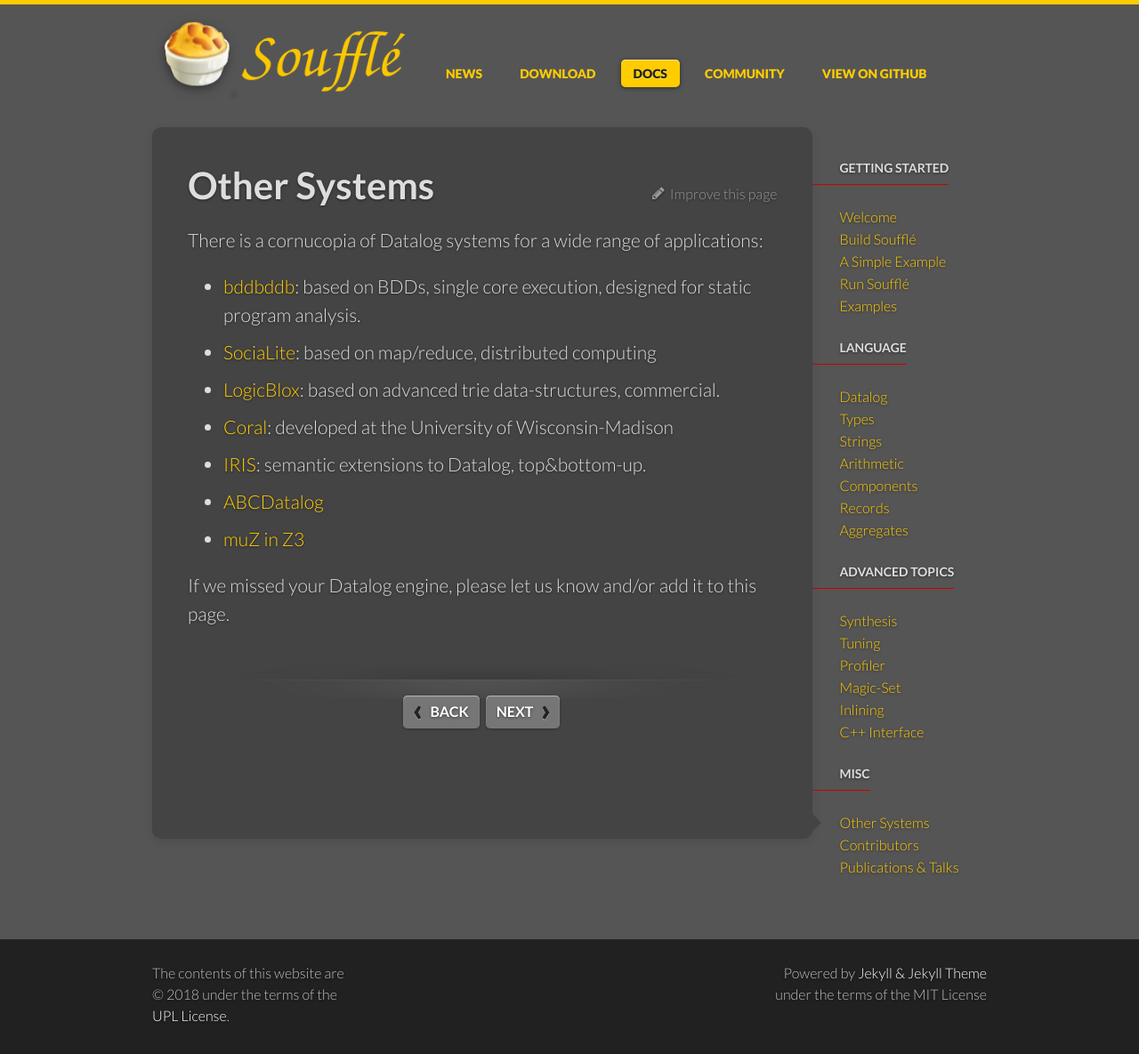
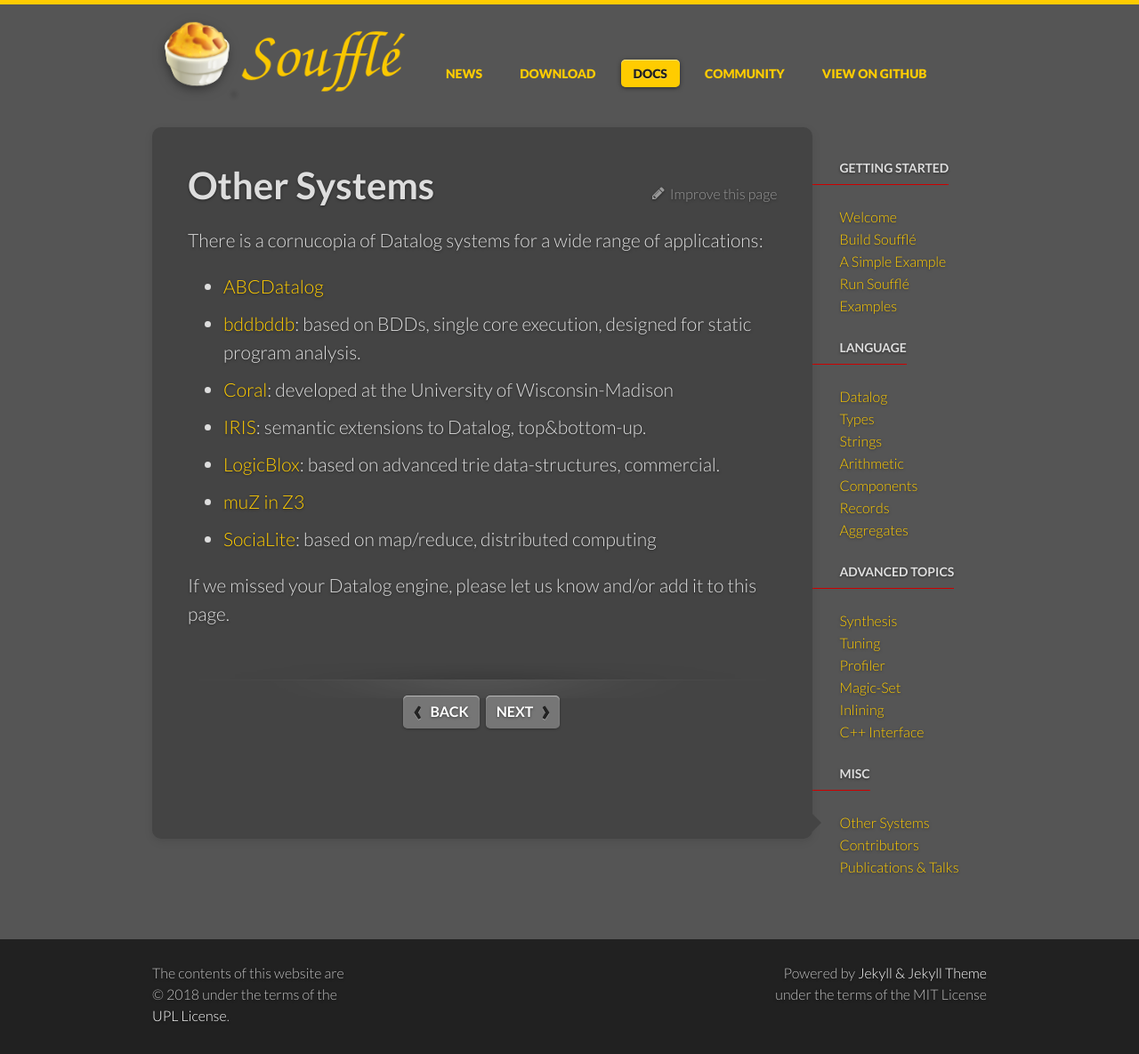
Before and after one commit to souffle-lang/souffle-lang.github.io, a Jekyll site: the page built from _docs/others.md, in a window 1280 px wide. Shown: the whole page at 89% size. Built offline with Jekyll 4.4.1, drawn with Linux system fonts in a browser that asks for light colours.

```diff
--- a/_docs/others.md
+++ b/_docs/others.md
@@ -5,12 +5,12 @@ permalink: /docs/others/
 ---
 There is a cornucopia of Datalog systems for a wide range of applications:
 
+ * [ABCDatalog](http://abcdatalog.seas.harvard.edu)
  * [bddbddb](http://bddbddb.sourceforge.net): based on BDDs, single core execution, designed for static program analysis.
- * [SociaLite](http://socialite-lang.github.io): based on map/reduce, distributed computing
- * [LogicBlox](http://www.logicblox.com/): based on advanced trie data-structures, commercial.
  * [Coral](http://research.cs.wisc.edu/coral/): developed at the University of Wisconsin-Madison
  * [IRIS](http://repo.roscidus.com/java/iris): semantic extensions to Datalog, top&bottom-up.
- * [ABCDatalog](http://abcdatalog.seas.harvard.edu)
+ * [LogicBlox](http://www.logicblox.com/): based on advanced trie data-structures, commercial.
  * [muZ in Z3](https://github.com/Z3Prover/z3/wiki)
+ * [SociaLite](http://socialite-lang.github.io): based on map/reduce, distributed computing
 
 If we missed your Datalog engine, please let us know and/or add it to this page.
```
